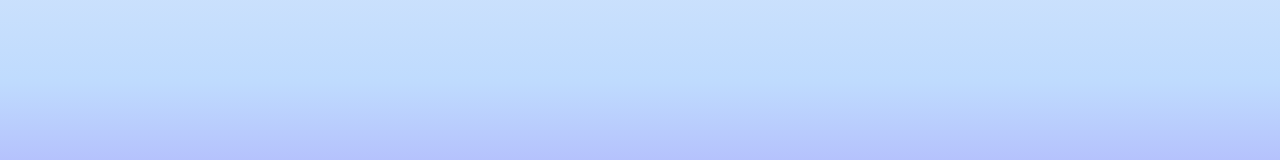
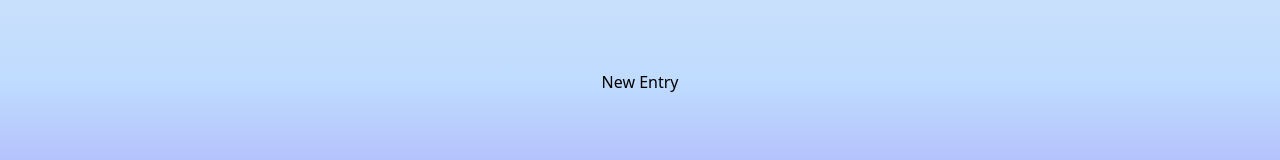
Before and after one commit to erol23/budgetproj, a React (Create React App) app: page /login in a window 1280 px wide. Both pictures are taken after typing "name@example.com", "Sample123" into the empty fields and a click on the button "Sign in". Shown: the part 318-478 px from the top of the page. Built offline with nearby package versions, Linux system fonts and the light colour scheme.

Commit message:
added newentry page

```diff
--- /dev/null
+++ b/src/pages/AddNewEntry.jsx
@@ -0,0 +1,13 @@
+import React from 'react'
+
+const AddNewEntry = () => {
+  return (
+    <div className='flex h-screen justify-center items-center'>
+        <h1>
+            hello world
+        </h1>
+    </div>
+  )
+}
+
+export default AddNewEntry
--- a/src/pages/User.jsx
+++ b/src/pages/User.jsx
@@ -1,10 +1,13 @@
 import React from "react";
-
+import { Link } from "react-router-dom";
 
 const User = () => {
   return (
     <div class="flex bg-gradient-to-t from-violet-500 via-blue-200 to-gray-100 h-screen">
-      <div className="flex flex-col top-9 h-full">
+      <div className="flex justify-center items-center h-full w-full">
+        <button>
+          <Link to="/newentry">New Entry</Link>
+        </button>
       </div>
     </div>
   );
--- a/src/router/AppRouter.jsx
+++ b/src/router/AppRouter.jsx
@@ -7,6 +7,7 @@ import Login from "../pages/Login";
 import Register from "../pages/Register";
 import PrivateRouter from "./PrivateRouter";
 import VerNav from "../components/VerNav";
+import AddNewEntry from "../pages/AddNewEntry";
 
 const AppRouter = () => {
   const [user, setUser] = useState(false);
@@ -17,14 +18,15 @@ const AppRouter = () => {
   };
   return (
     <>
-      <VerNav nav={nav} handleClick={handleClick}/>
+      <VerNav nav={nav} handleClick={handleClick} />
       <Navbar user={user} nav={nav} handleClick={handleClick} />
       <Routes>
         <Route path="/" element={<Home />} />
         <Route path="/login" element={<Login setUser={setUser} />} />
         <Route path="/register" element={<Register setUser={setUser} />} />
-        <Route path="/user" element={<PrivateRouter user={user} />}>
-          <Route path="" element={<User />} />
+        <Route element={<PrivateRouter user={user} />}>
+          <Route path="/user" element={<User />} />
+          <Route path="/newentry" element={<AddNewEntry />} />
         </Route>
       </Routes>
     </>
```
